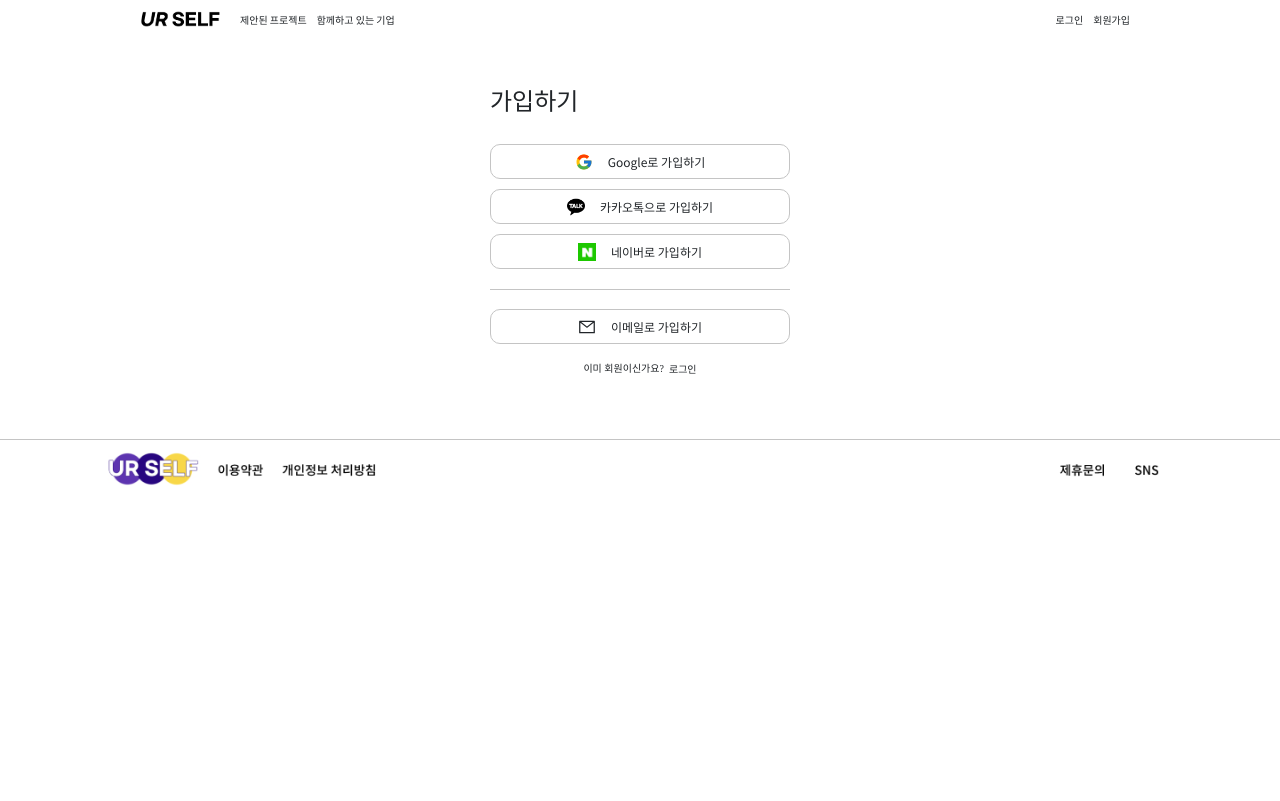
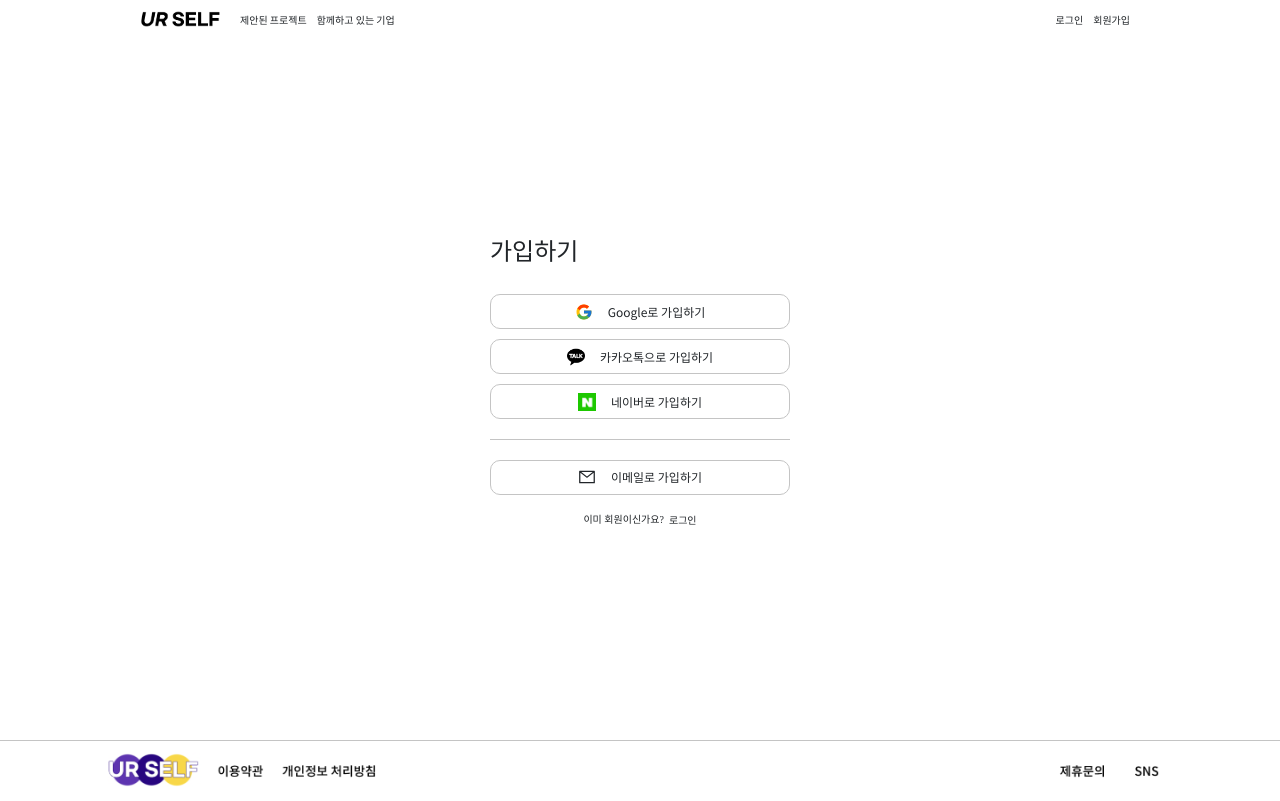
Before and after one commit to OUR-SELF/URSELF, a React (Create React App) app: page /signup in a window 1280 px wide. Built offline with nearby package versions, Linux system fonts and the light colour scheme; a web font is replaced by a local one.

Commit message:
이슬:: 회원가입 페이지 min-height 설정

```diff
--- a/src/pages/SignUp.js
+++ b/src/pages/SignUp.js
@@ -33,6 +33,7 @@ const Container = styled.div`
   flex-direction: column;
   justify-content: center;
   align-items: center;
+  min-height: calc(100vh - 100px);
 `;
 
 const Wrapper = styled.div`
```
